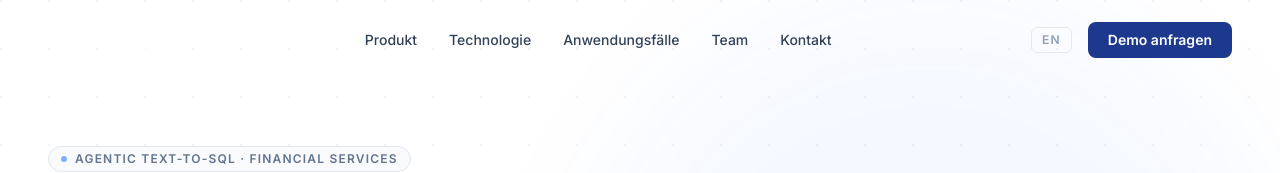
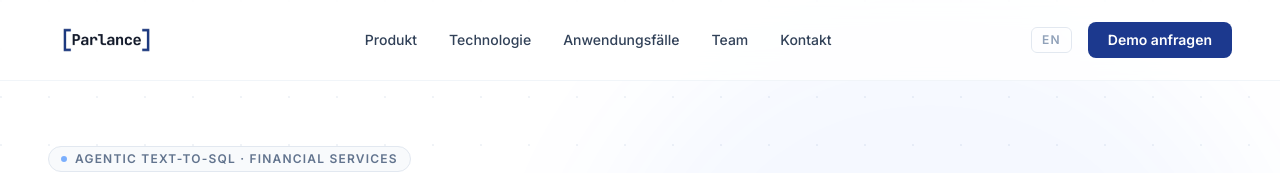
Before and after one commit to Hegemann-Schorsch/parlance, a Next.js app: page /de in a window 1280 px wide. Shown: the top 173 px of the page. Built offline with nearby package versions, Linux system fonts and the light colour scheme.

Commit message:
2026 03 14 Landingpage v05

```diff
--- a/src/components/navigation/Navbar.tsx
+++ b/src/components/navigation/Navbar.tsx
@@ -30,11 +30,7 @@
 
   return (
     <nav
-      className={`fixed top-0 left-0 right-0 z-50 transition-all duration-300 ${
-        scrolled
-          ? "bg-white/95 dark:bg-slate-900/95 backdrop-blur-md shadow-sm border-b border-slate-200 dark:border-slate-800"
-          : "bg-transparent"
-      }`}
+      className="fixed top-0 left-0 right-0 z-50 bg-white/80 backdrop-blur-md border-b border-slate-100"
     >
       <div className="max-w-7xl mx-auto px-6 sm:px-8 lg:px-12">
         <div className="flex items-center justify-between h-20">
@@ -45,9 +41,7 @@
               alt="Parlance"
               width={200}
               height={70}
-              className={`h-16 w-auto transition-all duration-300 ${
-                scrolled ? "" : "brightness-0 invert opacity-90"
-              }`}
+              className="h-16 w-auto"
               priority
             />
           </Link>
```
Also changed, not shown: 1 other file (tests, documents, lock files or other folders).
